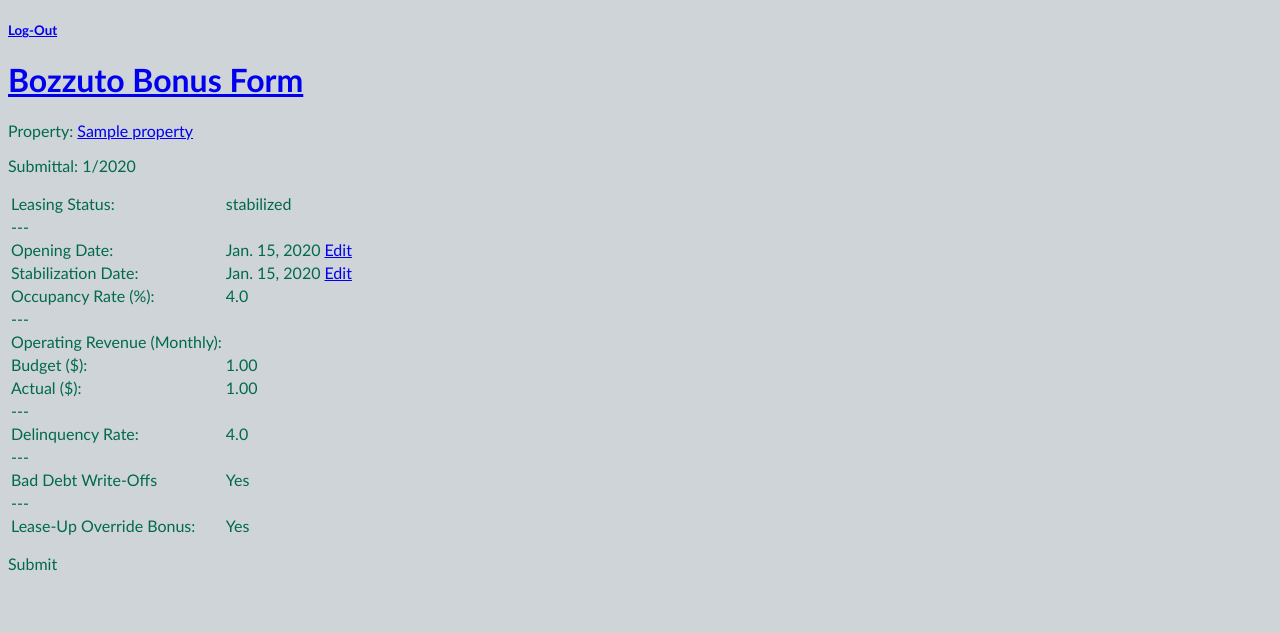
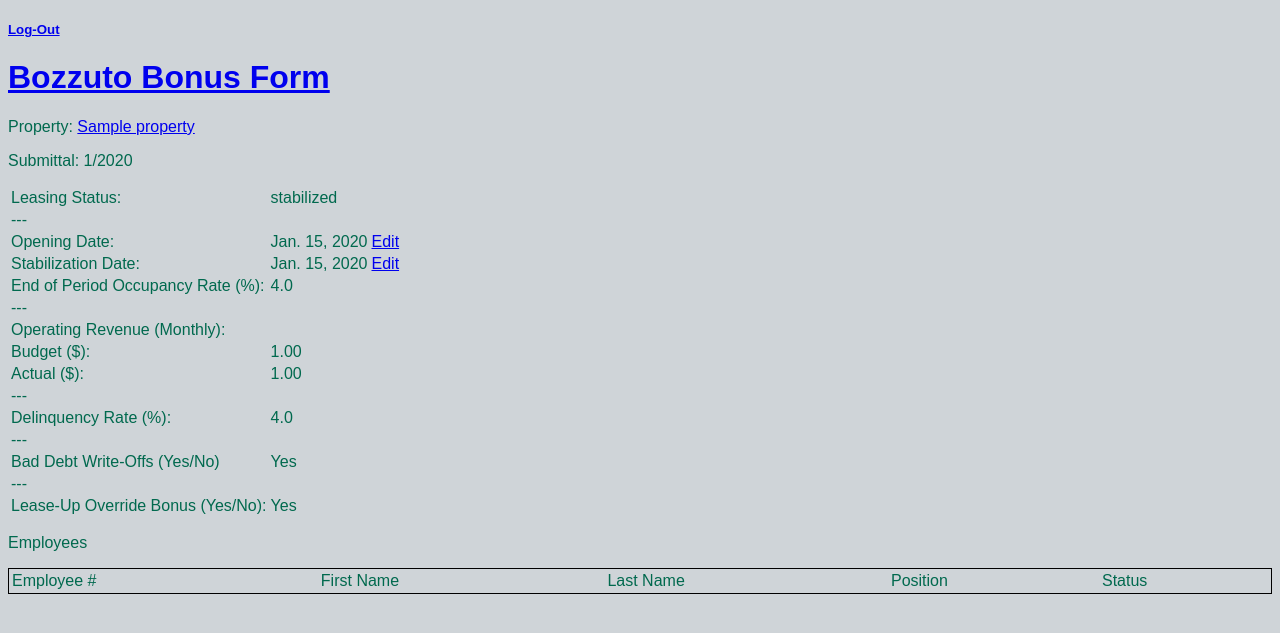
Before and after one commit to Bozzutorguinn/Bozzbonus, a Django app: page /submittal/1/ in a window 1280 px wide. Shown: the top 633 px of the page. Run offline with Django 3.2, Linux system fonts and the light colour scheme; a user stored in the database is signed in; tables that the repository leaves empty hold one stand-in row (values such as "Sample post").

Commit message:
update to various files

```diff
--- a/Project/urls.py
+++ b/Project/urls.py
@@ -23,4 +23,5 @@ urlpatterns = [
     url(r'^property/', include('property.urls', namespace="property")),
     url(r'^user_access/', include('user_access.urls', namespace="user_access")),
     url(r'^submittal/', include('submittal.urls', namespace="submittal")),
+    url(r'^submittal_employees/', include('submittal_employees.urls', namespace="submittal_employees")),
 ]
--- a/submittal/forms.py
+++ b/submittal/forms.py
@@ -99,7 +99,7 @@ class EditYesNoForm(forms.Form):
                  yes_no_choices,
                  *args,
                  **kwargs):
-        super(EnterYesNoForm, self).__init__(*args, **kwargs)
+        super(EditYesNoForm, self).__init__(*args, **kwargs)
         self.fields['yes_no_select'].choices = yes_no_choices
 
     yes_no_select = forms.ChoiceField(
--- a/submittal/templates/submittal/edit_input_form.html
+++ b/submittal/templates/submittal/edit_input_form.html
@@ -2,9 +2,7 @@
 
 {% block content %}
 
-<p>Property: {{ property.prop_name }}</p>
-<p>Submittal: {{ submittal.submittal_month }}/{{ submittal.submittal_year }}</p>
-<p>{{ input_form_title }}</p>
+{% include 'Project/submittal_input_base.html' %}
 
 <form action="{% url 'submittal:edit_dollar_amount' submittal.id input_type %}" method="post">
     {% csrf_token %}
--- a/submittal/templates/submittal/edit_leasing_status.html
+++ b/submittal/templates/submittal/edit_leasing_status.html
@@ -2,9 +2,7 @@
 
 {% block content %}
 
-<p>Property: {{ property.prop_name }}</p>
-<p>Submittal: {{ submittal.submittal_month }}/{{ submittal.submittal_year }}</p>
-<p>Edit Leasing Status</p>
+{% include 'Project/submittal_input_base.html' %}
 
 <form action="{% url 'submittal:edit_leasing_status' submittal.id %}" method="post">
     {% csrf_token %}
--- a/submittal/templates/submittal/edit_opening_date.html
+++ b/submittal/templates/submittal/edit_opening_date.html
@@ -2,9 +2,7 @@
 
 {% block content %}
 
-<p>Property: {{ property.prop_name }}</p>
-<p>Submittal: {{ submittal.submittal_month }}/{{ submittal.submittal_year }}</p>
-<p>Edit Opening Date</p>
+{% include 'Project/submittal_input_base.html' %}
 
 <form action="{% url 'submittal:edit_opening_date' submittal.id %}" method="post">
     {% csrf_token %}
--- a/submittal/templates/submittal/edit_stabilization_date.html
+++ b/submittal/templates/submittal/edit_stabilization_date.html
@@ -2,9 +2,7 @@
 
 {% block content %}
 
-<p>Property: {{ property.prop_name }}</p>
-<p>Submittal: {{ submittal.submittal_month }}/{{ submittal.submittal_year }}</p>
-<p>Edit Stabilization Date</p>
+{% include 'Project/submittal_input_base.html' %}
 
 <form action="{% url 'submittal:edit_stabilization_date' submittal.id %}" method="post">
     {% csrf_token %}
--- a/submittal/templates/submittal/submittal_detail.html
+++ b/submittal/templates/submittal/submittal_detail.html
@@ -27,7 +27,7 @@
             </tr>
             {% if stabilization_date_complete == 'complete' %}
                 <tr>
-                    <td>Occupancy Rate (%):</td>
+                    <td>End of Period Occupancy Rate (%):</td>
                     <td>{{ submittal.occupancy_rate }}</td>
                     {% if submittal_status == 'open' %}
                         <td><a href="{% url 'submittal:edit_rate' submittal.id 'occupancy_rate' %}">Edit</a></td>
@@ -93,7 +93,7 @@
                 {% endif %}
                 <tr><td>---</td></tr>
                 <tr>
-                    <td>Delinquency Rate:</td>
+                    <td>Delinquency Rate (%):</td>
                     <td>{{ submittal.delinquency_rate }}</td>
                     {% if submittal_status == 'open' %}
                         <td><a href="{% url 'submittal:edit_rate' submittal.id 'delinquency_rate' %}">Edit</a></td>
@@ -101,18 +101,18 @@
                 </tr>
                 <tr><td>---</td></tr>
                 <tr>
-                    <td>Bad Debt Write-Offs</td>
+                    <td>Bad Debt Write-Offs (Yes/No)</td>
                     <td>{{ bad_debt_writeoff }}</td>
                     {% if submittal_status == 'open' %}
-                        <td><a href="{% url 'submittal:edit_leasing_status' submittal.id %}">Edit</a></td>
+                        <td><a href="{% url 'submittal:edit_yes_no' submittal.id 'bad_debt_writeoffs' %}">Edit</a></td>
                     {% endif %}
                 </tr>
                 <tr><td>---</td></tr>
                 <tr>
-                    <td>Lease-Up Override Bonus:</td>
+                    <td>Lease-Up Override Bonus (Yes/No):</td>
                     <td>{{ lease_up_override }}</td>
                     {% if submittal_status == 'open' %}
-                        <td><a href="{% url 'submittal:edit_leasing_status' submittal.id %}">Edit</a></td>
+                        <td><a href="{% url 'submittal:edit_yes_no' submittal.id 'lease_up_override' %}">Edit</a></td>
                     {% endif %}
                 </tr>
             {% endif %}
@@ -121,6 +121,28 @@
 </table>
 
 {% if data_points_complete == 'complete' %}
+    <p>Employees</p>
+    <table style="border: 1px solid black; width: 100%">
+        <tr>
+            <td>Employee #</td>
+            <td>First Name</td>
+            <td>Last Name</td>
+            <td>Position</td>
+            <td>Status</td>
+        </tr>
+        {% for employee in employees.all %}
+            <tr>
+                <td>{{ employee.emp_id }}</td>
+                <td>{{ employee.emp_name_first }}</td>
+                <td>{{ employee.emp_name_last }}</td>
+                <td>{{ employee.job_title }}</td>
+                <td>{{ employee.emp_status }}</td>
+            </tr>
+        {% endfor %}
+    </table>
+{% endif %}
+
+{% if employee_selections == 'complete' %}
     <p>Submit</p>
 {% endif %}
 
--- a/submittal/views.py
+++ b/submittal/views.py
@@ -2,6 +2,8 @@ from django.shortcuts import render, HttpResponseRedirect
 from django.core.urlresolvers import reverse
 from django.contrib.auth.decorators import login_required
 from property.models import Property
+from submittal_employees.models import Submittal_Employees
+from employees.models import Employees
 from .models import Submittal
 from .forms import EditLeasingStatusForm, EnterStabilizationDateForm, EnterOpeningDateForm, EditRateForm, EditDollarInputForm, EditQuantityForm, EditYesNoForm
 from user_access.tools import CheckAuthorization
@@ -41,7 +43,6 @@ def SubmittalDetail(request, submittal_id):
         if data_points_complete == 'incomplete' and submittal.data_complete == 1:
             submittal.data_complete = 0
             submittal.save()
-        print data_points_complete
         #check whether or not it is a fiscal half end
         fiscal_halfs = ConvertFiscalHalfs(property.fiscal_start)
         half_1 = fiscal_halfs['half_1']
@@ -62,6 +63,7 @@ def SubmittalDetail(request, submittal_id):
         if submittal.leasing_status == 'leaseup':
             if submittal.submittal_month == qtr_1 or submittal.submittal_month == qtr_2 or submittal.submittal_month == qtr_3 or submittal.submittal_month == qtr_4:
                 fiscal_qtr_end = 'Yes'
+        employees = SubmittalEmployees(submittal_id=submittal_id)
         context = {'submittal': submittal,
                    'property': property,
                    'lease_up_override': lease_up_override,
@@ -73,6 +75,7 @@ def SubmittalDetail(request, submittal_id):
                    'data_points_complete': data_points_complete,
                    'fiscal_half_end': fiscal_half_end,
                    'fiscal_qtr_end': fiscal_qtr_end,
+                   'employees': employees,
                    }
         return render(request, 'submittal/submittal_detail.html', context)
 
@@ -82,6 +85,7 @@ def EditLeasingStatus(request, submittal_id):
     property_id = submittal.prop_id
     property = Property.objects.get(id=property_id)
     options = LeasingStatusOptions()
+    input_form_title = 'Edit Leasing Status'
     #check that the user is authorized
     authorized_user = CheckAuthorization(request, property_id)
     if authorized_user == True:
@@ -114,6 +118,7 @@ def EditLeasingStatus(request, submittal_id):
                         return render(request, 'submittal/edit_leasing_status.html',{'form': form,
                                                                      'submittal': submittal,
                                                                      'property': property,
+                                                                    'input_form_title': input_form_title
                                                                      })
                     #check if the leasing status is going from leaseup to stabilized, and if so,
                     #redirect to a field where they can enter the stabilization date
@@ -136,6 +141,7 @@ def EditLeasingStatus(request, submittal_id):
         return render(request, 'submittal/edit_leasing_status.html',{'form': form,
                                                                      'submittal': submittal,
                                                                      'property': property,
+                                                                     'input_form_title': input_form_title,
                                                                      })
 @login_required
 def EditStabilizationDate(request, submittal_id):
@@ -143,6 +149,7 @@ def EditStabilizationDate(request, submittal_id):
     property_id = submittal.prop_id
     property = Property.objects.get(id=property_id)
     date_choices = DateChoices()
+    input_form_title = 'Edit Stabilization Date'
     authorized_user = CheckAuthorization(request, property_id)
     if authorized_user == True:
         if request.method == 'POST':
@@ -174,6 +181,7 @@ def EditStabilizationDate(request, submittal_id):
                         'property': property,
                         'submittal': submittal,
                         'message': message,
+                        'input_form_title': input_form_title,
                     }
                     return render(request, 'submittal/edit_stabilization_date.html', context)
         else:
@@ -186,6 +194,7 @@ def EditStabilizationDate(request, submittal_id):
                 'form': form,
                 'property': property,
                 'submittal': submittal,
+                'input_form_title': input_form_title,
             }
         return render(request, 'submittal/edit_stabilization_date.html', context)
 
@@ -195,6 +204,7 @@ def EditOpeningDate(request, submittal_id):
     property_id = submittal.prop_id
     property = Property.objects.get(id=property_id)
     date_choices = DateChoices()
+    input_form_title = 'Edit Opening Date'
     authorized_user = CheckAuthorization(request, property_id)
     if authorized_user == True:
         if request.method == 'POST':
@@ -226,6 +236,7 @@ def EditOpeningDate(request, submittal_id):
                         'property': property,
                         'submittal': submittal,
                         'message': message,
+                        'input_form_title': input_form_title,
                     }
                     return render(request, 'submittal/edit_opening_date.html', context)
         else:
@@ -238,6 +249,7 @@ def EditOpeningDate(request, submittal_id):
                 'form': form,
                 'property': property,
                 'submittal': submittal,
+                'input_form_title': input_form_title,
             }
         return render(request, 'submittal/edit_opening_date.html', context)
 
@@ -353,13 +365,68 @@ def EditDollarAmount(request, submittal_id, dollar_input_type):
             }
         return render(request, 'submittal/edit_input_form.html', context)
 
+
 @login_required
 def EditQuantityAmount(request, submittal_id, quantity_input_type):
     pass
 
 @login_required
 def EditYesNo(request, submittal_id, yes_no_type):
-    pass
+    submittal = Submittal.objects.get(id=submittal_id)
+    property_id = submittal.prop_id
+    property = Property.objects.get(id=property_id)
+    authorized_user = CheckAuthorization(request, property_id)
+    yes_no_choices = YesNoChoices()
+    input_form_title_options = {
+        'lease_up_override': LeaseUpOverrideName,
+        'bad_debt_writeoffs': BadDebtWriteOffsName,
+    }
+    input_form_title = input_form_title_options[yes_no_type]()
+    input_type = yes_no_type
+    if authorized_user == True:
+        if request.method == 'POST':
+            form = EditYesNoForm(
+                data=request.POST,
+                yes_no_choices=yes_no_choices,
+            )
+            if form.is_valid():
+                data = form.cleaned_data
+                amount = data['yes_no_select']
+                if input_type == 'lease_up_override':
+                    if amount == 'yes':
+                        submittal.lease_up_override = 1
+                    elif amount == 'no':
+                        submittal.lease_up_override = 0
+                if input_type == 'bad_debt_writeoffs':
+                    if amount == 'yes':
+                        submittal.bad_debt_writeoffs = 1
+                    elif amount == 'no':
+                        submittal.bad_debt_writeoffs = 0
+                submittal.save()
+                return HttpResponseRedirect(reverse('submittal:submittal_detail', kwargs={'submittal_id': submittal_id}))
+            else:
+                message = 'The entered selection is causing an error'
+                context = {
+                    'form': form,
+                    'property': property,
+                    'submittal': submittal,
+                    'message': message,
+                    'input_form_title': input_form_title,
+                    'input_type': input_type
+                }
+                return render(request, 'submittal/edit_yes_no_form.html', context)
+        else:
+            form = EditYesNoForm(
+                yes_no_choices=yes_no_choices,
+            )
+            context = {
+                'form': form,
+                'property': property,
+                'submittal': submittal,
+                'input_form_title': input_form_title,
+                'input_type': input_type
+            }
+        return render(request, 'submittal/edit_yes_no_form.html', context)
 
 def OpRevMonthBudgetName():
     return 'Total Operating Revenue - Monthly: Budgeted Amount'
@@ -384,6 +451,12 @@ def OccupancyRateName():
 
 def DelinquencyRateName():
     return 'Delinquency Rate %'
+
+def BadDebtWriteOffsName():
+    return 'Bad Debt Writeoffs'
+
+def LeaseUpOverrideName():
+    return 'Lease-Up Override'
 
 def LeasingStatusOptions():
     options = []
@@ -530,13 +603,13 @@ def CheckDataPoints(submittal_id):
     property_id = submittal.prop_id
     property = Property.objects.get(id=property_id)
     data_points_complete = 'complete'
-    if not submittal.occupancy_rate or submittal.occupancy_rate == '' or submittal.occupancy_rate == None or submittal.occupancy_rate == 'null':
+    if submittal.occupancy_rate == '' or submittal.occupancy_rate == None or submittal.occupancy_rate == 'null':
         data_points_complete = 'incomplete'
-    if not submittal.op_rev_month_actual or submittal.op_rev_month_actual == '' or submittal.op_rev_month_actual == None or submittal.op_rev_month_actual == 'null':
+    if submittal.op_rev_month_actual == '' or submittal.op_rev_month_actual == None or submittal.op_rev_month_actual == 'null':
         data_points_complete = 'incomplete'
-    if not submittal.op_rev_month_budget or submittal.op_rev_month_budget == '' or submittal.op_rev_month_budget == None or submittal.op_rev_month_budget == 'null':
+    if submittal.op_rev_month_budget == '' or submittal.op_rev_month_budget == None or submittal.op_rev_month_budget == 'null':
         data_points_complete = 'incomplete'
-    if not submittal.delinquency_rate or submittal.delinquency_rate == '' or submittal.delinquency_rate == None or submittal.delinquency_rate == 'null':
+    if submittal.delinquency_rate == '' or submittal.delinquency_rate == None or submittal.delinquency_rate == 'null':
         data_points_complete = 'incomplete'
     if submittal.bad_debt_writeoffs == '' or submittal.bad_debt_writeoffs == None or submittal.bad_debt_writeoffs == 'null':
         data_points_complete = 'incomplete'
@@ -548,16 +621,16 @@ def CheckDataPoints(submittal_id):
     half_2 = fiscal_halfs['half_2']
     if submittal.leasing_status == 'stabilized':
         if submittal.submittal_month == half_1 or submittal.submittal_month == half_2:
-            if not submittal.noi_semi_ann_actual or submittal.noi_semi_ann_actual == '' or submittal.noi_semi_ann_actual == None or submittal.noi_semi_ann_actual == 'null':
+            if submittal.noi_semi_ann_actual == '' or submittal.noi_semi_ann_actual == None or submittal.noi_semi_ann_actual == 'null':
                 data_points_complete = 'incomplete'
-            if not submittal.noi_semi_ann_budget or submittal.noi_semi_ann_budget == '' or submittal.noi_semi_ann_budget == None or submittal.noi_semi_ann_budget == 'null':
+            if submittal.noi_semi_ann_budget == '' or submittal.noi_semi_ann_budget == None or submittal.noi_semi_ann_budget == 'null':
                 data_points_complete = 'incomplete'
         #check whether or not the property has been in leaseup in the last 6 months
             leaseup_fiscal_half_check = CheckFiscalHalfLeaseup(property_id=property_id)
             if leaseup_fiscal_half_check == True:
-                if not submittal.op_rev_qtr_actual or submittal.op_rev_qtr_actual == '' or submittal.op_rev_qtr_actual == None or submittal.op_rev_qtr_actual == 'null':
+                if submittal.op_rev_qtr_actual == '' or submittal.op_rev_qtr_actual == None or submittal.op_rev_qtr_actual == 'null':
                     data_points_complete = 'incomplete'
-                if not submittal.op_rev_qtr_budget or submittal.op_rev_qtr_budget == '' or submittal.op_rev_qtr_budget == None or submittal.op_rev_qtr_budget == 'null':
+                if submittal.op_rev_qtr_budget == '' or submittal.op_rev_qtr_budget == None or submittal.op_rev_qtr_budget == 'null':
                     data_points_complete = 'incomplete'
     fiscal_quarters = ConvertFiscalQuarters(fiscal_year_start_month)
     qtr_1 = fiscal_quarters['qtr_1']
@@ -566,9 +639,9 @@ def CheckDataPoints(submittal_id):
     qtr_4 = fiscal_quarters['qtr_4']
     if submittal.leasing_status == 'leaseup':
         if submittal.submittal_month == qtr_1 or submittal.submittal_month == qtr_2 or submittal.submittal_month == qtr_3 or submittal.submittal_month == qtr_4:
-            if not submittal.op_rev_qtr_actual or submittal.op_rev_qtr_actual == '' or submittal.op_rev_qtr_actual == None or submittal.op_rev_qtr_actual == 'null':
+            if submittal.op_rev_qtr_actual == '' or submittal.op_rev_qtr_actual == None or submittal.op_rev_qtr_actual == 'null':
                     data_points_complete = 'incomplete'
-            if not submittal.op_rev_qtr_budget or submittal.op_rev_qtr_budget == '' or submittal.op_rev_qtr_budget == None or submittal.op_rev_qtr_budget == 'null':
+            if submittal.op_rev_qtr_budget == '' or submittal.op_rev_qtr_budget == None or submittal.op_rev_qtr_budget == 'null':
                     data_points_complete = 'incomplete'
     return data_points_complete
 
@@ -625,3 +698,17 @@ def PercentRateChoice():
         n = i / 10
         rate_choices.append((n,n),)
     return rate_choices
+
+def YesNoChoices():
+    choices = []
+    choices.append(('yes', 'yes'),)
+    choices.append(('no', 'no'),)
+    return choices
+
+def SubmittalEmployees(submittal_id):
+    submittal_employees = Submittal_Employees.objects.filter(submittal_id=submittal_id)
+    employees = []
+    for submittal_employee in submittal_employees:
+        employee = Employees.objects.get(id=submittal_employee.employee_id)
+        employees.append(employee)
+    return employees
--- a/submittal_employees/urls.py
+++ b/submittal_employees/urls.py
@@ -0,0 +1,8 @@
+from django.conf.urls import url
+
+from . import views
+
+urlpatterns = [
+    url(r'^(?P<submittal_id>[0-9]+)/remove_employee/(?P<employee_id>[0-9]+)/$', views.RemoveEmployee, name='remove_employee'),
+    url(r'^(?P<submittal_id>[0-9]+)/$', views.EditEmployees, name='edit_employees')
+]
--- a/templates/Project/base.html
+++ b/templates/Project/base.html
@@ -3,11 +3,11 @@
     <head>
         <title>Bozzuto Bonus</title>
         <style>
-            td {color: #00694E; font-family: Optima}
+            td {color: #00694E; font-family: Arial}
             body {background-color: #CFD4D8}
-            h5 {color: #00694E; font-family: Optima}
-            h1 {color: black; font-family: Optima}
-            p {color: #00694E; font-family: Optima}
+            h5 {color: #00694E; font-family: Arial}
+            h1 {color: black; font-family: Arial}
+            p {color: #00694E; font-family: Arial}
         </style>
     </head>
     <body>
```
Also changed, not shown: submittal_employees/views.py (+29 -2 lines).
